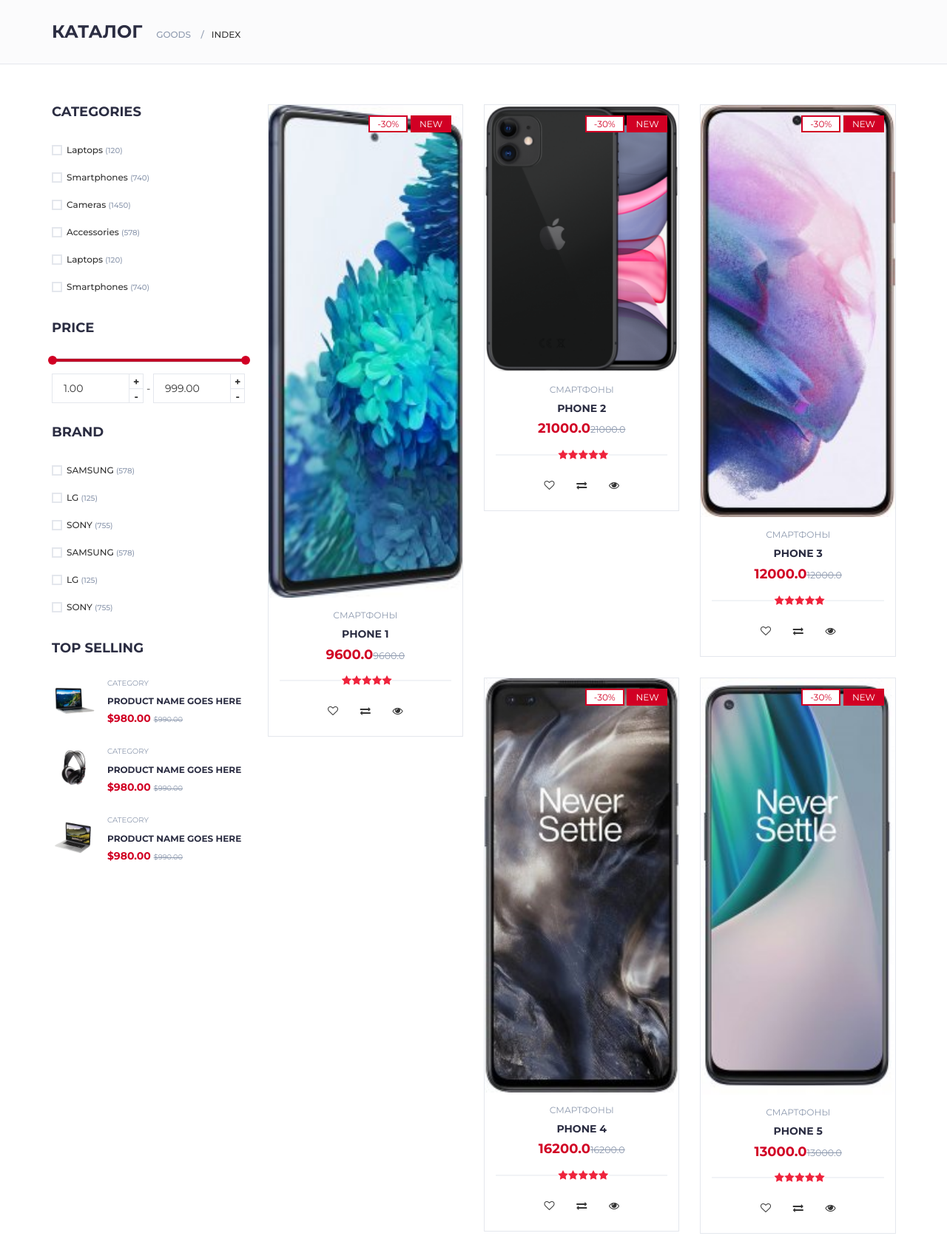
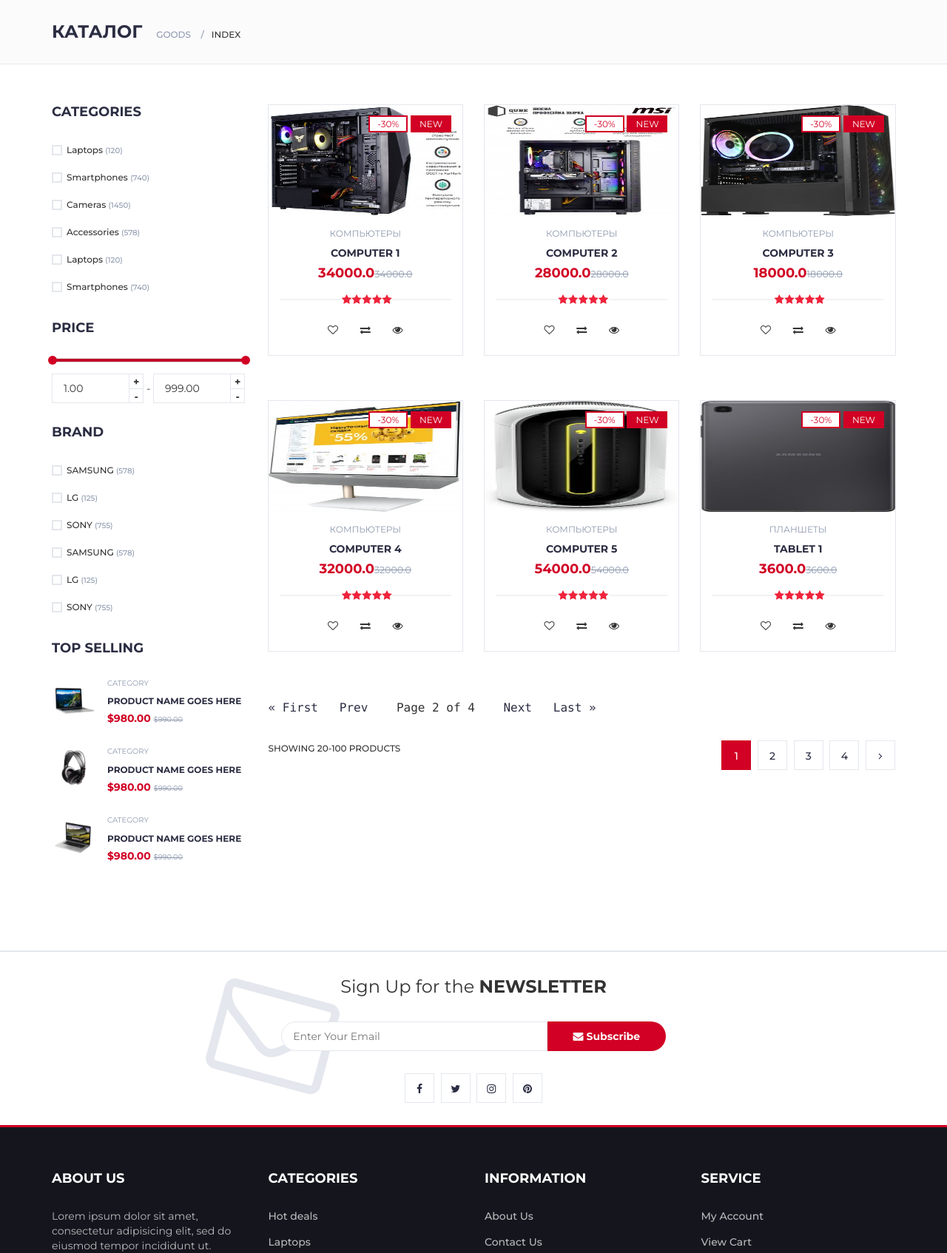
Before and after one commit to django-step-2021/WebShop1, a Django app: page /goods/?page=2 in a window 1280 px wide. Shown: the part 207-1901 px from the top of the page at 74% size. Run offline with Django 3.2, Linux system fonts and the light colour scheme; data comes from the database, SQL or seed files in the repository; parts of the project's set-up code (start-up, migrations or seed data) failed here and were passed over; some libraries are stand-ins or nearby versions.

Commit message:
Pagination added

```diff
--- a/webshop1/goods/views.py
+++ b/webshop1/goods/views.py
@@ -1,11 +1,19 @@
 from django.shortcuts import render
 from .models import Product
+from django.core.paginator import Paginator
 
 
 def index(request):
+    size_const = 6
+    all_products = Product.objects.all()
+
+    paginator = Paginator(all_products, size_const)
+    page_number = request.GET.get('page')
+    page_obj = paginator.get_page(page_number)
+
     return render(request, 'goods/index.html', context={
         'page_name': 'Каталог',
         'page_app': 'goods',
         'page_view': 'index',
-        'all_products': Product.objects.all(),
+        'products': page_obj,
     })
--- a/webshop1/templates/goods/index.html
+++ b/webshop1/templates/goods/index.html
@@ -193,12 +193,12 @@
 					<div id="store" class="col-md-9">
 						<!-- store products -->
 						<div class="row">
-							{% for p in all_products %}
+							{% for p in products %}
 								<!-- product -->
-								<div class="col-md-4 col-xs-6">
+								<div class="col-md-4 col-xs-6" style="height: 400px">
 									<div class="product">
 										<div class="product-img">
-											<img src="/media/{{ p.picture }}" alt="">
+											<img src="/media/{{ p.picture }}" style="height: 150px">
 											<div class="product-label">
 												<span class="sale">-30%</span>
 												<span class="new">NEW</span>
@@ -232,6 +232,30 @@
 						</div>
 						<!-- /store products -->
 
+						<!-- my-pagination-panel -->
+						<div class="pagination" style="margin-top: 20px; font: 12pt 'Consolas';">
+							<span class="step-links">
+								{% if products.has_previous %}
+									<a href="?page=1">&laquo; First</a>
+									&nbsp;
+									<a href="?page={{ products.previous_page_number }}">Prev</a>
+								{% endif %}
+
+								&nbsp;&nbsp;
+								<span class="current">
+									Page {{ products.number }} of {{ products.paginator.num_pages }}
+								</span>
+								&nbsp;&nbsp;
+
+								{% if products.has_next %}
+									<a href="?page={{ products.next_page_number }}">Next</a>
+									&nbsp;
+									<a href="?page={{ products.paginator.num_pages }}">Last &raquo;</a>
+								{% endif %}
+							</span>
+						</div>
+						<!-- /my-pagination-panel -->
+
 						<!-- store bottom filter -->
 						<div class="store-filter clearfix">
 							<span class="store-qty">Showing 20-100 products</span>
```
